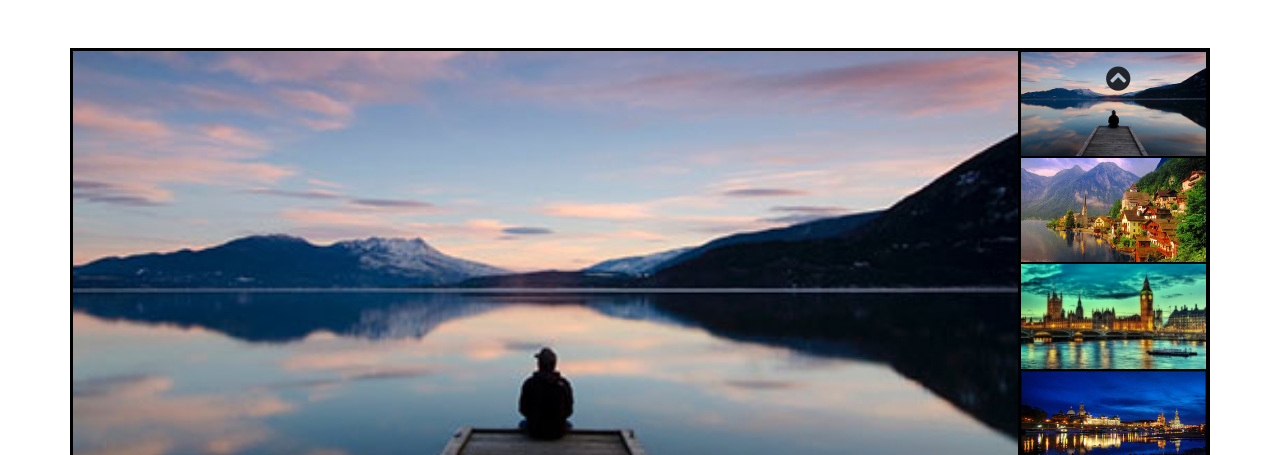
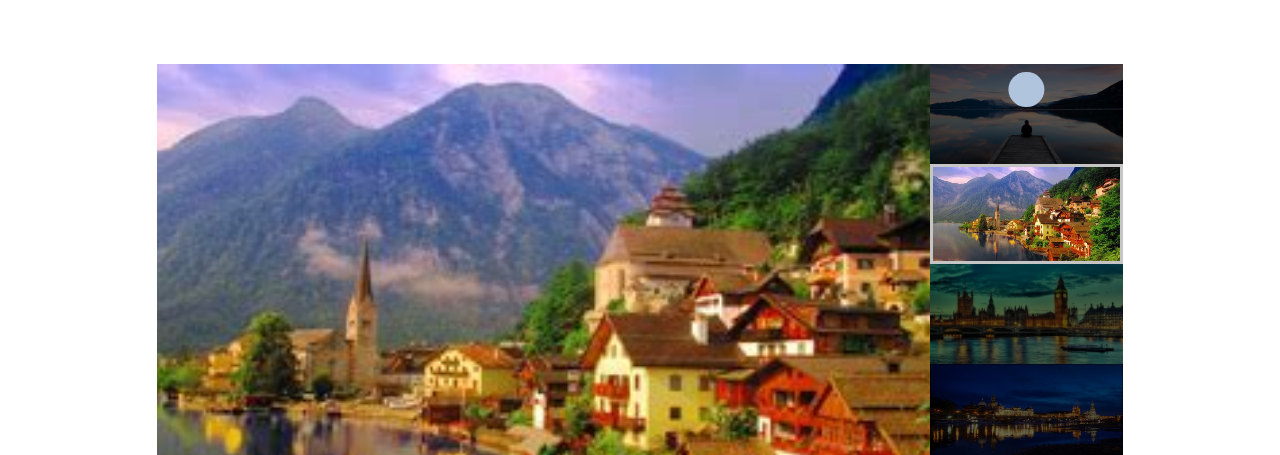
Before and after one commit to Anto231996/js-array-carousel, a plain HTML site: page index.html in a window 1280 px wide. Shown: the top 455 px of the page. Drawn offline with nearby package versions, Linux system fonts and the light colour scheme.

Commit message:
correzione

```diff
--- a/css/style.css
+++ b/css/style.css
@@ -1,41 +1,95 @@
-.row{
-    border: 2px solid black;
+*{
+    box-sizing: border-box;
+    padding: 0;
+    margin: 0;
+}
+
+body{
+    font-family: "Montserrat", sans-serif;
+}
+
+div.slider{
+    display: flex;
+    max-width: 966px;
+    margin: auto;
+}
+
+div.slider .items{
+    flex-basis: 80%;
+}
+
+div.slider .item{
+    height: 100%;
+    position: relative;
+    display: none;
+}
+
+div.slider .item.active{
+    display: block;
+}
+
+div.slider .item img{
+    height: 100%;
+    width: 100%;
+    object-fit: cover;
+}
+
+div.slider .item-description{
+    position: absolute;
+    bottom: 1rem;
+    right: 1rem;
+    color: white;
+    text-align: end;
+}
+
+div.slider .thumbnails{
+    flex-basis: 20%;
+    height: 100%;
+    display: flex;
+    flex-direction: column;
+    overflow-y: auto;
     position: relative;
 }
 
-#carousel{
-    border: 1px solid black;
+div.slider .thumbnail{
+    height: 100px;
+    filter: brightness(.4);
 }
 
-#carousel img{
+div.slider .thumbnail img{
+    height: 100%;
     width: 100%;
 }
 
-#thumbnails{
-    border: 1px solid black;
+div.slider .thumbnail.active{
+    filter:brightness(1);
+    border: 3px rgb(197, 197, 197) solid;
 }
 
-#thumbnails .item{
-    border: 1px solid black;
-    height: calc(100% / 5);
+div.thumbnails .prev,
+div.thumbnails .next{
+    position: absolute;
+    left: 50%;
+    transform: translateX(-50%);
+    z-index: 2;
 }
 
-#thumbnails .item img{
-    width: 100%;
-    height: 100%;
+div.thumbnails .prev{
+    top: .5rem;
 }
 
-.fas{
-    position: absolute;
-    font-size: 25px;
+div.thumbnails .next{
+    bottom: .5rem;
 }
 
-.fa-chevron-circle-up{
-    left: 91%;
-    top: 3%;
+div.thumbnails .prev::after,
+div.thumbnails .next::after
+{
+    content: '';
+    width: 2.2rem;
+    height: 2.2rem;
+    display: block;
+    border-radius: 50%;
+    background-color: lightsteelblue;
+    cursor: pointer;
 }
-
-.fa-chevron-circle-down{
-    left: 91%;
-    bottom: 3%;
-}
--- a/index.html
+++ b/index.html
@@ -4,37 +4,45 @@
     <meta charset="UTF-8">
     <meta http-equiv="X-UA-Compatible" content="IE=edge">
     <meta name="viewport" content="width=device-width, initial-scale=1.0">
+
+    <!-- Montserrat google font -->
+    <link href="https://fonts.googleapis.com/css?family=Montserrat:400,500,600,700" rel="stylesheet">
+
     <!-- Font-Awesome cdn -->
     <link rel="stylesheet" href="https://cdnjs.cloudflare.com/ajax/libs/font-awesome/5.15.4/css/all.min.css">
+
+
     <!-- Bootstrap 5.1 -->
     <link href="https://cdn.jsdelivr.net/npm/bootstrap@5.1.3/dist/css/bootstrap.min.css" rel="stylesheet" integrity="sha384-1BmE4kWBq78iYhFldvKuhfTAU6auU8tT94WrHftjDbrCEXSU1oBoqyl2QvZ6jIW3" crossorigin="anonymous">
+
     <!-- Custom style -->
     <link rel="stylesheet" href="css/style.css">
-    <title>Carousel</title>
+
+    <title>Javascript Array Carousel</title>
+
 </head>
 <body>
+
     <main>
-        <div class="container">
-            <div class="row mt-5">
+        <div class="container-fluid p-5">
+            <div class="row">
+                <div class="col-12 p-3">
+                    <div class="slider">
+                        <div class="items">
 
-                <div id="carousel" class="col-10 p-0">
-
-                </div>
-
-                <div id="thumbnails" class="col-2 p-0">
-
-                </div>
-
-                <div id="button">
-                    <i id="up" class="fas fa-chevron-circle-up"></i>
-                    <i id="down" class="fas fa-chevron-circle-down"></i>
-                </div>
+                        </div>
 
 
+                        <div class="thumbnails">
+                            <div class="prev"></div>
+                            <div class="next"></div>
+                        </div>
+                    </div>
+                </div>
             </div>
         </div>
     </main>
-    <!-- Javascript -->
+
     <script type="text/javascript" src="js/script.js"></script>
 </body>
 </html>
--- a/js/script.js
+++ b/js/script.js
@@ -1,25 +1,100 @@
 const images = [
-    'img/01.jpg',
-    'img/02.jpg',
-    'img/03.jpg',
-    'img/04.jpg',
-    'img/05.jpg'
+  "img/01.jpg",
+  "img/02.jpg",
+  "img/03.jpg",
+  "img/04.jpg",
+  "img/05.jpg",
 ];
 
-let carouselImg = document.createElement("img");
-carouselImg.src = "img/01.jpg";
-document.getElementById('carousel').appendChild(carouselImg);
+const title = ["Svezia", "Svizzera", "Gran Bretagna", "Germania", "Paradise"];
 
-let carouselContent = '';
+const text = [
+  "Lorem ipsum, dolor sit amet consectetur adipisicing elit. Et temporibus voluptatum suscipit tempore aliquid deleniti aut veniam inventore eligendi ex ad ullam, cumque provident totam omnis, magnam dolores dolorum corporis.",
+  "Lorem ipsum",
+  "Lorem ipsum, dolor sit amet consectetur adipisicing elit.",
+  "Lorem ipsum, dolor sit amet consectetur adipisicing elit. Et temporibus voluptatum suscipit tempore aliquid deleniti aut veniam inventore eligendi ex ad ullam,",
+  "Et temporibus voluptatum suscipit tempore aliquid deleniti aut veniam inventore eligendi ex ad ullam,",
+];
 
-for (let i = 0 ; i < images.length ; i++){
-    carouselContent += `
-    <div class="item">
-        <img src="${images[i]}" alt="">
-    </div>`
+let itemsContent = "";
+let thumbnailsContent = "";
+
+for (let i = 0; i < images.length; i++) {
+  itemsContent += `
+        <div class="item">
+            <img src="${images[i]}" alt="${title[i]} picture">
+            <div class="item-description px-3">
+                <h2>${title[i]}</h2>
+                <p>${text[i]}</p>
+            </div>
+        </div>`;
+
+  thumbnailsContent += `
+        <div class="thumbnail">
+            <img src="${images[i]}" alt="Thumbnail of ${title[i]} picture">
+        </div>`;
 }
 
-const carouselWrapper = document.querySelector('div#thumbnails');
-carouselWrapper.innerHTML += carouselContent;
+const itemsElement = document.querySelector("div.slider .items");
 
-const carouselElements = document.getElementsByClassName('item');
+itemsElement.innerHTML = itemsContent;
+
+const thumbnailsElement = document.querySelector("div.slider .thumbnails");
+
+thumbnailsElement.innerHTML += thumbnailsContent;
+
+let activeElement = 1;
+
+document.getElementsByClassName("item")[activeElement].classList.add("active");
+
+document
+  .getElementsByClassName("thumbnail")
+  [activeElement].classList.add("active");
+
+const prev = document.querySelector("div.prev");
+
+prev.addEventListener("click", function () {
+  document
+    .getElementsByClassName("item")
+    [activeElement].classList.remove("active");
+  document
+    .getElementsByClassName("thumbnail")
+    [activeElement].classList.remove("active");
+
+  if (activeElement === 0) {
+    activeElement = images.length - 1;
+  } else {
+    activeElement--;
+  }
+
+  document
+    .getElementsByClassName("item")
+    [activeElement].classList.add("active");
+  document
+    .getElementsByClassName("thumbnail")
+    [activeElement].classList.add("active");
+});
+
+const next = document.querySelector("div.next");
+
+next.addEventListener("click", function () {
+  document
+    .getElementsByClassName("item")
+    [activeElement].classList.remove("active");
+  document
+    .getElementsByClassName("thumbnail")
+    [activeElement].classList.remove("active");
+
+  if (activeElement === images.length - 1) {
+    activeElement = 0;
+  } else {
+    activeElement++;
+  }
+
+  document
+    .getElementsByClassName("item")
+    [activeElement].classList.add("active");
+  document
+    .getElementsByClassName("thumbnail")
+    [activeElement].classList.add("active");
+});
```
